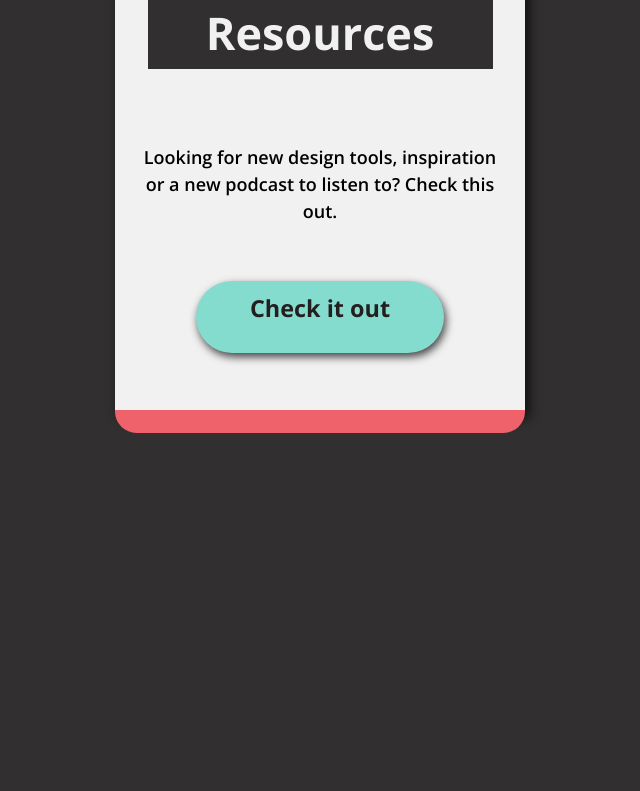
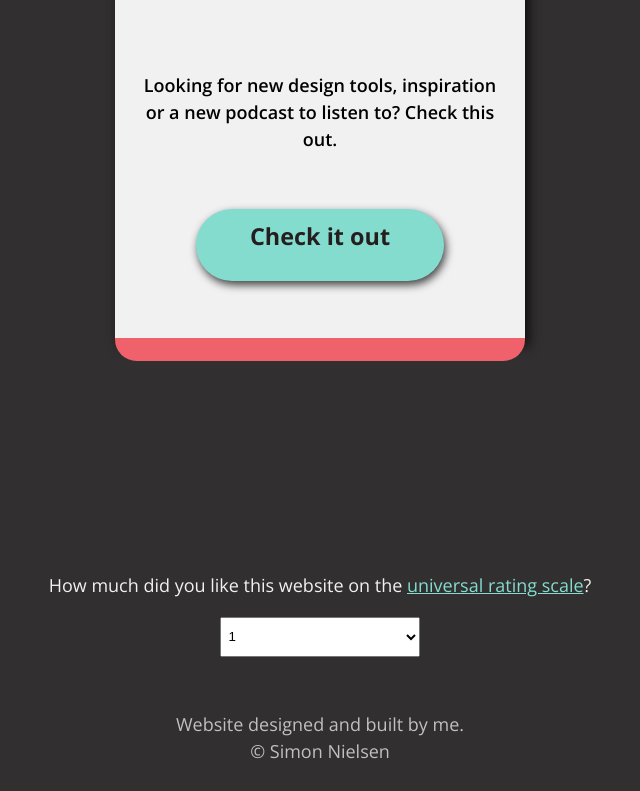
Before and after one commit to siMs0n/personal-website, a Gatsby site: page / in a window 1280 px wide. Shown: the part 1572-2363 px from the top of the page, without its empty margins (320-960 px from the left). Before the commit the page ends 2062 px from the top, so only its background shows below. Built offline with nearby package versions, Linux system fonts and the light colour scheme; Gatsby itself is replaced by a stand-in of ours.

Commit message:
Added a footer with rating form submission

```diff
--- /dev/null
+++ b/src/components/footer.js
@@ -0,0 +1,90 @@
+import React, { useState } from "react";
+
+const Footer = () => (
+  <footer>
+    <p>
+      How much did you like this website on the{" "}
+      <a
+        href="https://xkcd.com/2329/"
+        target="_blank"
+        rel="noopener noreferrer"
+      >
+        universal rating scale
+      </a>
+      ?
+    </p>
+    <form
+      action="https://formsubmit.co/2cb84eca8120fdd81cf404924b8ceb8a"
+      method="POST"
+      id="rating-form"
+    >
+      <select
+        name="Rating"
+        //onChange={() => document.getElementById("rating-form").submit()}
+        style={{ marginBottom: "2rem" }}
+      >
+        {options.map(ratingOption => (
+          <option value={ratingOption} key={ratingOption}>
+            {ratingOption}
+          </option>
+        ))}
+      </select>
+      <input type="hidden" name="_captcha" value="false"></input>
+      <input type="text" name="_honey" style={{ display: "none" }}></input>
+    </form>
+    <p style={{ color: "#C0C0C0" }}>
+      Website designed and built by me.
+      <br />© Simon Nielsen
+    </p>
+  </footer>
+);
+
+const options = [
+  "1",
+  "2",
+  "Strongly disagree",
+  "F",
+  "⭐",
+  "Extinct",
+  "Tall",
+  "2",
+  "G",
+  "Critical",
+  "☹️",
+  "3",
+  "Endangered",
+  "⭐⭐",
+  "PG",
+  "Disagree",
+  "VG",
+  "4",
+  "Grande",
+  "5",
+  "PG-13",
+  "😐",
+  "6",
+  "T for Teen",
+  "7",
+  "⭐⭐⭐",
+  "Agree",
+  "Venti",
+  "8",
+  "Least concern",
+  "☺️",
+  "A",
+  "Strongly agree",
+  "Category 5",
+  "EF-5",
+  "NC-17",
+  "UNC",
+  "AA",
+  "⭐⭐⭐⭐",
+  "A+",
+  "S",
+  "AAA",
+  "10",
+  "10.0",
+  "11",
+];
+
+export default Footer;
--- a/src/components/layout.css
+++ b/src/components/layout.css
@@ -13,7 +13,6 @@ aside,
 details,
 figcaption,
 figure,
-footer,
 header,
 main,
 menu,
--- a/src/pages/index.js
+++ b/src/pages/index.js
@@ -5,6 +5,7 @@ import Img from "gatsby-image";
 import { useStaticQuery, graphql } from "gatsby";
 import SEO from "../components/seo";
 import LinkButton from "../components/linkButton";
+import Footer from "../components/footer";
 
 import styles from "../styles/index.module.css";
 
@@ -12,6 +13,7 @@ const IndexPage = () => {
   const data = useStaticQuery(indexPageStaticQuery);
 
   return (
+    <>
       <main>
         <SEO title="Simon Nielsen" />
         <section className={styles.topSection}>
@@ -89,6 +91,8 @@ const IndexPage = () => {
           />
         </section>
       </main>
+      <Footer />
+    </>
   );
 };
 
@@ -102,7 +106,7 @@ const SiteNavCard = ({ title, img, text, linkText, linkTo }) => (
 );
 
 SiteNavCard.propTypes = {
-  title: PropTypes.oneOf([PropTypes.string, PropTypes.node]).isRequired,
+  title: PropTypes.oneOfType([PropTypes.string, PropTypes.node]).isRequired,
   img: PropTypes.node.isRequired,
   text: PropTypes.string.isRequired,
   linkText: PropTypes.string.isRequired,
--- a/src/styles/global.css
+++ b/src/styles/global.css
@@ -39,3 +39,26 @@ body {
   border-radius: 0 0 var(--card-border-radius) var(--card-border-radius);
   margin: 0 0 -1.3rem;
 }
+
+footer {
+  margin: 8rem auto 0;
+  display: flex;
+  flex-direction: column;
+  align-items: center;
+  text-align: center;
+  color: var(--text-color-light);
+}
+
+footer a {
+  color: var(--accent-color);
+}
+
+footer a:hover {
+  color: #b0fff3;
+}
+
+footer select {
+  width: 200px;
+  height: 40px;
+  padding: 0.2rem;
+}
--- a/src/styles/index.module.css
+++ b/src/styles/index.module.css
@@ -12,7 +12,6 @@ main {
   display: flex;
   align-items: center;
   justify-content: center;
-  margin-bottom: 4rem;
 }
 
 .presentationCard {
```
Lines whose indentation alone changed are shown as unchanged.
